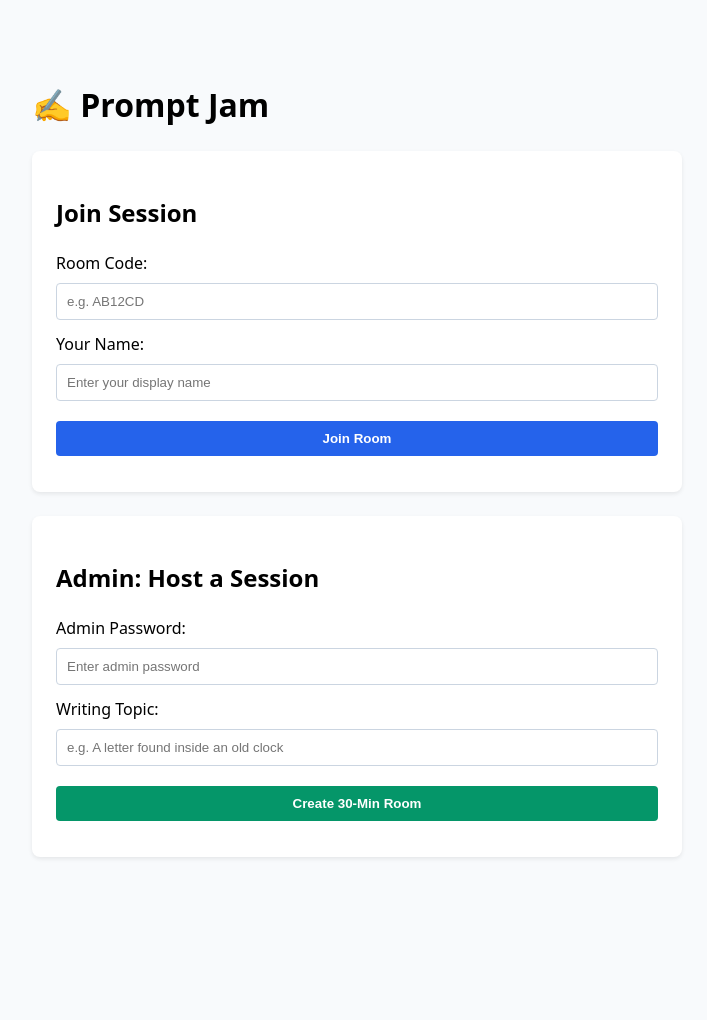
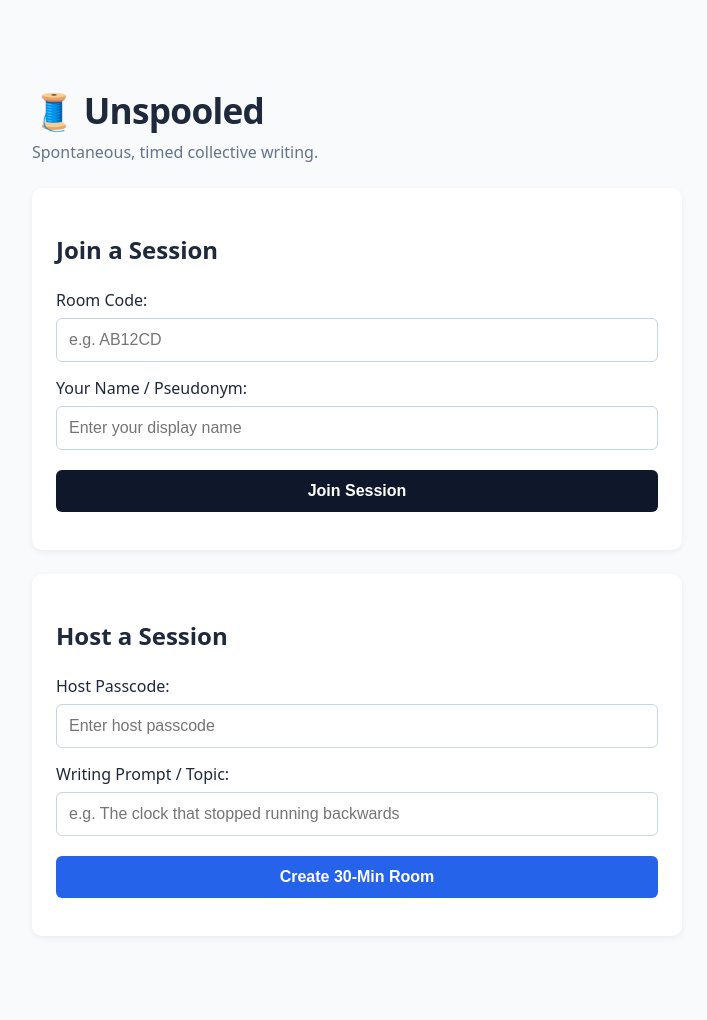
Before and after one commit to raginirajpoot/unspooled, a Flask app: page / in a window 1280 px wide. Shown: the whole page, without its empty margins (283-990 px from the left). Before the commit the page ends 858 px from the top, so only its background shows below. Run offline with Flask 3, Linux system fonts and the light colour scheme; data that the repository does not hold is empty.

Commit message:
Rebrand to Unspooled and add env-based admin auth

```diff
--- a/app.py
+++ b/app.py
@@ -2,27 +2,28 @@ import sqlite3
 import random
 import string
 import time
+import os
 from flask import Flask, render_template, request, session, redirect, url_for
 from flask_socketio import SocketIO, join_room, emit
 
 app = Flask(__name__)
-app.config['SECRET_KEY'] = 'dev-secret-key-change-in-production'
+app.config['SECRET_KEY'] = os.environ.get('SECRET_KEY', 'unspooled-secret-key-dev')
 socketio = SocketIO(app, cors_allowed_origins="*")
 
 DB_FILE = 'jam.db'
-ADMIN_PASS = "admin123"
+# Reads password from Render environment variable, fallback for local development
+ADMIN_PASS = os.environ.get('ADMIN_PASSWORD', 'admin123')
 
 # --- Database Helper Functions ---
 
 def get_db():
     conn = sqlite3.connect(DB_FILE)
-    conn.row_factory = sqlite3.Row  # Allows accessing columns by name like dicts
+    conn.row_factory = sqlite3.Row
     return conn
 
 def init_db():
     with get_db() as conn:
         cursor = conn.cursor()
-        # Rooms table
         cursor.execute('''
             CREATE TABLE IF NOT EXISTS rooms (
                 room_code TEXT PRIMARY KEY,
@@ -33,7 +34,6 @@ def init_db():
                 created_at TIMESTAMP DEFAULT CURRENT_TIMESTAMP
             )
         ''')
-        # Submissions table
         cursor.execute('''
             CREATE TABLE IF NOT EXISTS submissions (
                 id INTEGER PRIMARY KEY AUTOINCREMENT,
@@ -131,14 +131,11 @@ def on_join(data):
 
     with get_db() as conn:
         room_data = conn.execute("SELECT * FROM rooms WHERE room_code = ?", (code,)).fetchone()
-
-        # Load user's saved draft if resuming
         user_draft = conn.execute(
             "SELECT content FROM submissions WHERE room_code = ? AND author_name = ?",
             (code, name)
         ).fetchone()
 
-        # Load all finished submissions if room is ended
         all_subs = {}
         if room_data and room_data['status'] == 'finished':
             rows = conn.execute("SELECT author_name, content FROM submissions WHERE room_code = ?", (code,)).fetchall()
--- a/templates/index.html
+++ b/templates/index.html
@@ -2,54 +2,55 @@
 <html lang="en">
 <head>
     <meta charset="UTF-8">
-    <title>PromptJam - Join or Host</title>
+    <title>Unspooled</title>
     <style>
-        body { font-family: system-ui, sans-serif; max-width: 650px; margin: 40px auto; padding: 20px; line-height: 1.5; background: #f8fafc; }
-        .card { background: white; padding: 24px; border-radius: 8px; box-shadow: 0 2px 4px rgba(0,0,0,0.08); margin-bottom: 24px; }
-        input, button { width: 100%; padding: 10px; margin-top: 8px; margin-bottom: 12px; box-sizing: border-box; border: 1px solid #cbd5e1; border-radius: 4px; }
-        button { background: #2563eb; color: white; border: none; font-weight: bold; cursor: pointer; }
-        button:hover { background: #1d4ed8; }
-        .error { color: #dc2626; margin-bottom: 12px; font-weight: bold; }
-        .archive-item { border-bottom: 1px solid #f1f5f9; padding: 10px 0; display: flex; justify-content: space-between; align-items: center; }
-        .archive-item a { color: #2563eb; text-decoration: none; font-weight: bold; }
-        .archive-item a:hover { text-decoration: underline; }
+        body { font-family: system-ui, -apple-system, sans-serif; max-width: 650px; margin: 40px auto; padding: 20px; line-height: 1.5; background: #f8fafc; color: #1e293b; }
+        .card { background: white; padding: 24px; border-radius: 10px; box-shadow: 0 2px 6px rgba(0,0,0,0.06); margin-bottom: 24px; }
+        h1 { font-size: 2.2rem; margin-bottom: 4px; letter-spacing: -0.02em; }
+        p.subtitle { color: #64748b; margin-top: 0; margin-bottom: 24px; }
+        input, button { width: 100%; padding: 12px; margin-top: 6px; margin-bottom: 14px; box-sizing: border-box; border: 1px solid #cbd5e1; border-radius: 6px; font-size: 1rem; }
+        button { background: #0f172a; color: white; border: none; font-weight: 600; cursor: pointer; transition: background 0.2s ease; }
+        button:hover { background: #334155; }
+        .error { color: #dc2626; margin-bottom: 14px; font-weight: 600; }
+        .archive-item { border-bottom: 1px solid #f1f5f9; padding: 12px 0; display: flex; justify-content: space-between; align-items: center; }
+        .archive-item:last-child { border-bottom: none; }
     </style>
 </head>
 <body>
-    <h1>✍️ Prompt Jam</h1>
+    <h1>🧵 Unspooled</h1>
+    <p class="subtitle">Spontaneous, timed collective writing.</p>
 
     {% if error %}
     <div class="error">{{ error }}</div>
     {% endif %}
 
     <div class="card">
-        <h2>Join Session</h2>
+        <h2>Join a Session</h2>
         <form method="POST">
             <input type="hidden" name="action" value="join">
             <label>Room Code:</label>
             <input type="text" name="room_code" placeholder="e.g. AB12CD" required>
-            <label>Your Name:</label>
+            <label>Your Name / Pseudonym:</label>
             <input type="text" name="user_name" placeholder="Enter your display name" required>
-            <button type="submit">Join Room</button>
+            <button type="submit">Join Session</button>
         </form>
     </div>
 
     <div class="card">
-        <h2>Admin: Host a Session</h2>
+        <h2>Host a Session</h2>
         <form method="POST">
             <input type="hidden" name="action" value="create">
-            <label>Admin Password:</label>
-            <input type="password" name="admin_key" placeholder="Enter admin password" required>
-            <label>Writing Topic:</label>
-            <input type="text" name="topic" placeholder="e.g. A letter found inside an old clock" required>
-            <button type="submit" style="background: #059669;">Create 30-Min Room</button>
+            <label>Host Passcode:</label>
+            <input type="password" name="admin_key" placeholder="Enter host passcode" required>
+            <label>Writing Prompt / Topic:</label>
+            <input type="text" name="topic" placeholder="e.g. The clock that stopped running backwards" required>
+            <button type="submit" style="background: #2563eb;">Create 30-Min Room</button>
         </form>
     </div>
 
-    <!-- Past Sessions Archive -->
     {% if past_rooms %}
     <div class="card">
-        <h2>📚 Past Sessions Archive</h2>
+        <h2>📚 Unspooled Archive</h2>
         {% for r in past_rooms %}
         <div class="archive-item">
             <div>
@@ -60,7 +61,7 @@
                 <input type="hidden" name="action" value="join">
                 <input type="hidden" name="room_code" value="{{ r['room_code'] }}">
                 <input type="hidden" name="user_name" value="Reader">
-                <button type="submit" style="margin:0; padding:6px 12px; font-size:0.85rem;">View Writings</button>
+                <button type="submit" style="margin:0; padding:8px 14px; font-size:0.85rem; background:#64748b;">Read</button>
             </form>
         </div>
         {% endfor %}
```
Also changed, not shown: templates/room.html (+21 -18 lines), 1 other file.
